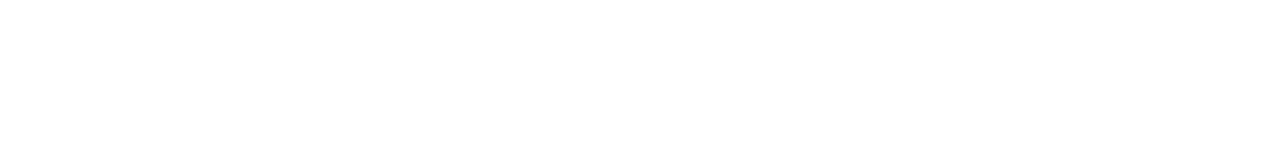
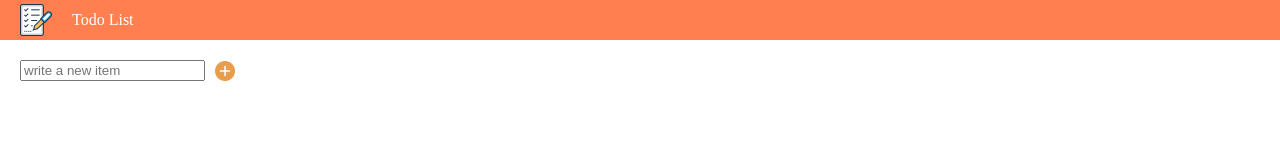
Before and after one commit to MariusAMC/national6-ardelean, a website built with webpack: page index.html in a window 1280 px wide. Built offline with nearby package versions, Linux system fonts and the light colour scheme.

Commit message:
end of class -- NOT DONE

```diff
--- a/index.html
+++ b/index.html
@@ -5,8 +5,17 @@
     <meta http-equiv="X-UA-Compatible" content="IE=edge" />
     <meta name="viewport" content="width=device-width, initial-scale=1.0" />
     <title>To Do App</title>
+    <link rel="stylesheet" href="style.css" />
   </head>
   <body>
+    <div class="header">
+      <img class="logo" src="to-do.png" />
+      <p class="title">Todo List</p>
+    </div>
+    <div class="actions">
+      <input id="task-name" placeholder="write a new item" />
+      <img id="add-task-button" src="plus.png" />
+    </div>
     <script src="/dist/bundle.js"></script>
   </body>
 </html>
--- /dev/null
+++ b/style.css
@@ -0,0 +1,43 @@
+html,
+body {
+  margin: 0;
+  width: 100%;
+  height: 100%;
+}
+
+p {
+  margin: 0;
+}
+
+.header {
+  width: 100%;
+  height: 40px;
+  background: coral;
+  display: flex;
+  align-items: center;
+}
+
+.logo {
+  height: 80%;
+  margin-left: 20px;
+}
+
+.actions {
+  margin-top: 20px;
+  display: flex;
+  align-items: center;
+}
+
+.title {
+  margin-left: 20px;
+  color: white;
+}
+
+#task-name {
+  margin-left: 20px;
+}
+
+#add-task-button {
+  margin-left: 10px;
+  height: 20px;
+}
```
Also changed, not shown: plus.png (added), to-do.png (added).
